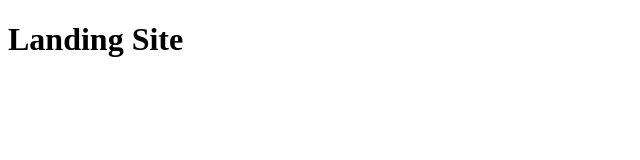
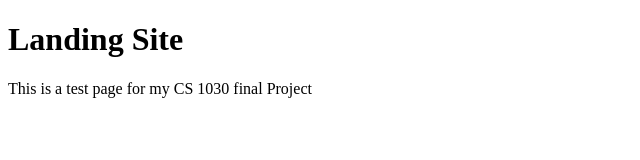
Before and after one commit to Henry2004-dev/CS-1030-Final-Project, a plain HTML site: page index.html in a window 1280 px wide. Shown: the whole page, without its empty margins (0-640 px from the left). Drawn offline with Linux system fonts and the light colour scheme.

Commit message:
paragraph

```diff
--- a/index.html
+++ b/index.html
@@ -7,5 +7,6 @@
 </head>
 <body>
     <h1>Landing Site</h1>
+    <p>This is a test page for my CS 1030 final Project</p>
 </body>
 </html>
```
